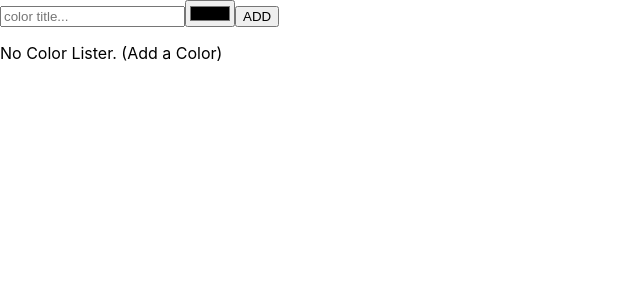
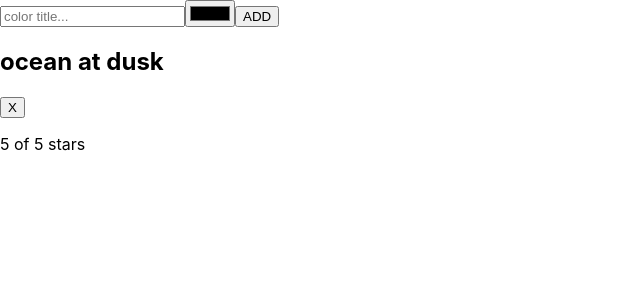
Before and after one commit to Russkazkin/react-color-picker, a React (Create React App) app: page / in a window 1280 px wide. Shown: the top 300 px of the page, without its empty margins (0-640 px from the left). Built offline with nearby package versions, Linux system fonts and the light colour scheme.

Commit message:
Add sample color and fix some issues

```diff
--- a/src/App.js
+++ b/src/App.js
@@ -7,7 +7,14 @@ import AddColorForm from "./components/AddColorForm/AddColorForm";
 export class App extends Component {
 
   state = {
-    colors: [],
+    colors: [
+      {
+        id: '01sda3j-s98d-09asd-09asd8-09sad',
+        title: 'ocean at dusk',
+        color: '#00c4e2',
+        rating: 5
+      },
+    ],
   }
 
   addColor = (title, color) => {
@@ -20,6 +27,7 @@ export class App extends Component {
         rating: 0,
       }
     ];
+    this.setState({colors});
   }
 
   rateColor = (id, rating) => {
@@ -34,7 +42,7 @@ export class App extends Component {
     this.setState({colors});
   }
 
-  removeColor(id) {
+  removeColor = (id) => {
     const colors = this.state.colors.filter(
       color => color.id !== id
     )
```
